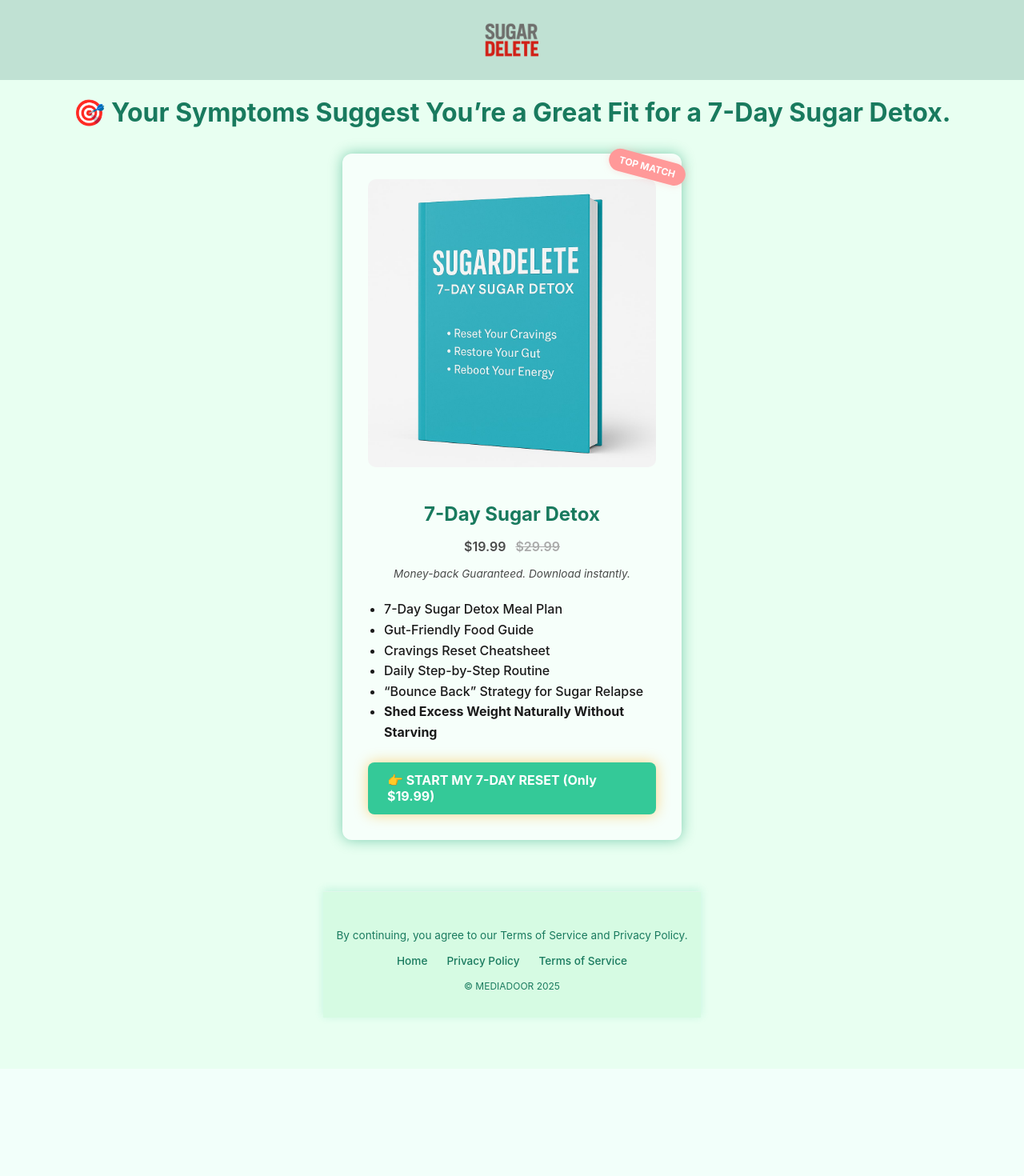
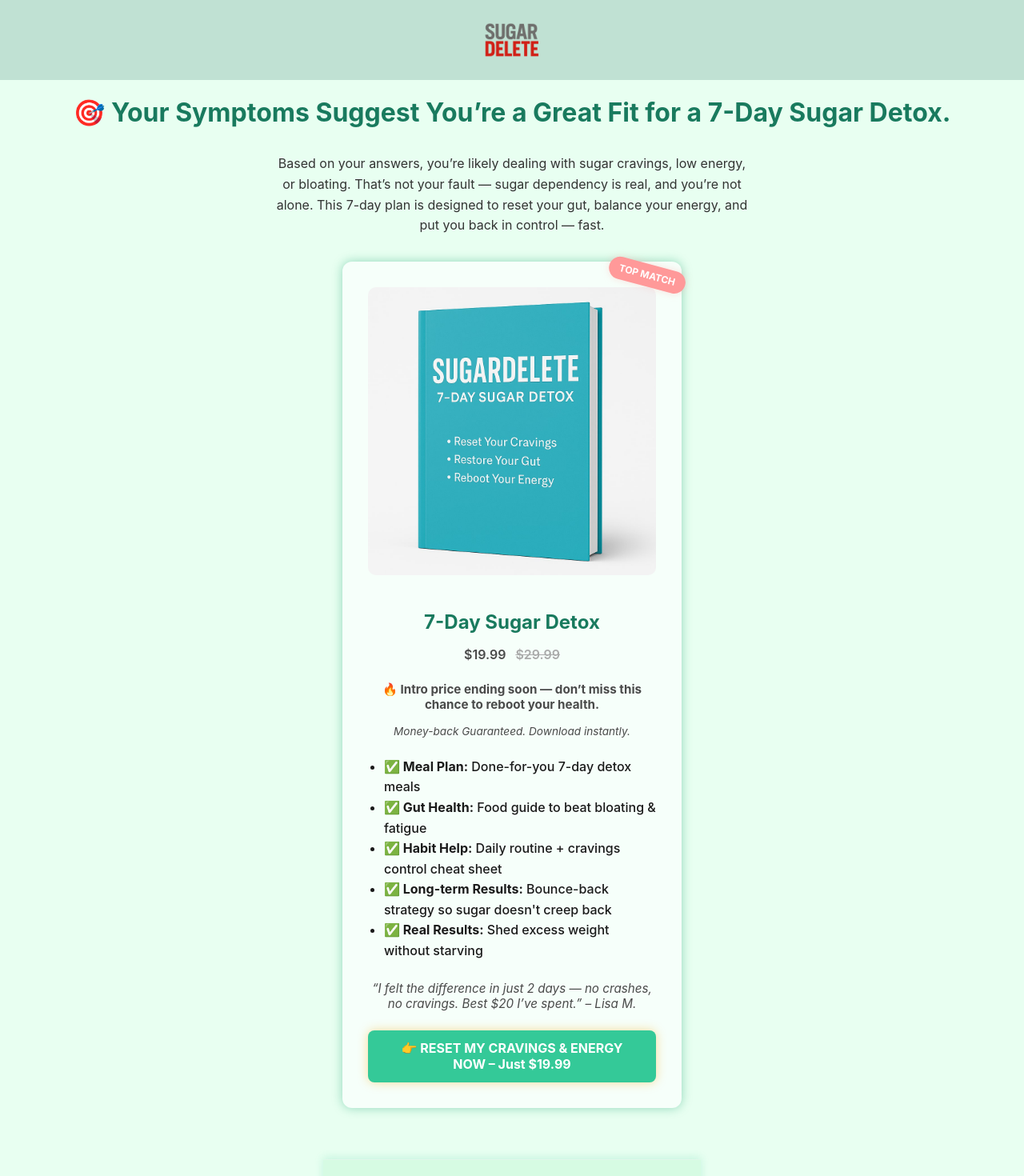
Before and after one commit to ryucraft97/quiz, a React (Create React App) app: page /product in a window 1280 px wide. Shown: the top 1470 px of the page at 80% size. Before the commit the page ends 1336 px from the top, so only its background shows below. Built offline with nearby package versions, Linux system fonts and the light colour scheme.

Commit message:
Update product page layout and styling

```diff
--- a/src/components/ProductPage.css
+++ b/src/components/ProductPage.css
@@ -67,6 +67,7 @@
     margin: 1rem auto 0 auto;
     font-weight: bold;
     animation: glowPulseOrange 2s infinite ease-in-out;
+    text-align: center;
   }
 
   .product-button:hover {
@@ -163,3 +164,29 @@
     box-shadow: 0 0 30px rgba(255, 165, 0, 0.8);
   }
 }
+/* New styles for product intro, urgency note, and testimonial */
+.product-intro {
+  font-size: 1rem;
+  color: #333;
+  margin: 1rem auto 2rem auto;
+  max-width: 600px;
+  text-align: center;
+  line-height: 1.6;
+}
+
+.urgency-note {
+  font-size: 0.95rem;
+  color: #D9534F;
+  font-weight: bold;
+  text-align: center;
+  margin-bottom: 1.5rem;
+}
+
+.testimonial {
+  font-style: italic;
+  font-size: 0.95rem;
+  color: #555;
+  text-align: center;
+  margin-top: 1rem;
+  margin-bottom: 2rem;
+}
--- a/src/components/ProductPage.jsx
+++ b/src/components/ProductPage.jsx
@@ -13,6 +13,9 @@
       <Header />
       <div className="product-content">
         <h1 className="product-title">🎯 Your Symptoms Suggest You’re a Great Fit for a 7-Day Sugar Detox.</h1>
+        <p className="product-intro">
+          Based on your answers, you’re likely dealing with sugar cravings, low energy, or bloating. That’s not your fault — sugar dependency is real, and you’re not alone. This 7-day plan is designed to reset your gut, balance your energy, and put you back in control — fast.
+        </p>
         <div className="product-grid">
           <div className="product-card most-picked">
             <div className="badge">TOP MATCH</div>
@@ -22,15 +25,18 @@
               <p className="product-price">
                 $19.99 <span className="compare-price" style={{ textDecoration: "line-through", color: "#aaa", marginLeft: "0.5rem" }}>$29.99</span>
               </p>
+              <p className="urgency-note">🔥 Intro price ending soon — don’t miss this chance to reboot your health.</p>
               <p className="product-subtext">Money-back Guaranteed. Download instantly.</p>
               <ul className="feature-list">
-                <li>7-Day Sugar Detox Meal Plan</li>
-                <li>Gut-Friendly Food Guide</li>
-                <li>Cravings Reset Cheatsheet</li>
-                <li>Daily Step-by-Step Routine</li>
-                <li>“Bounce Back” Strategy for Sugar Relapse</li>
-                <li><strong>Shed Excess Weight Naturally Without Starving</strong></li>
+                <li><strong>✅ Meal Plan:</strong> Done-for-you 7-day detox meals</li>
+                <li><strong>✅ Gut Health:</strong> Food guide to beat bloating & fatigue</li>
+                <li><strong>✅ Habit Help:</strong> Daily routine + cravings control cheat sheet</li>
+                <li><strong>✅ Long-term Results:</strong> Bounce-back strategy so sugar doesn't creep back</li>
+                <li><strong>✅ Real Results:</strong> Shed excess weight without starving</li>
               </ul>
+              <p className="testimonial">
+                “I felt the difference in just 2 days — no crashes, no cravings. Best $20 I’ve spent.” – Lisa M.
+              </p>
               <a
                 href="https://sugardelete.myshopify.com/checkouts/cn/Z2NwLWV1cm9wZS13ZXN0MTowMUpaOFNLUFY0RTUzTU5aSjc4RVlQM1IzMw?preview_theme_id=180813726019"
                 className="product-button"
@@ -38,7 +44,7 @@
                 rel="noopener noreferrer"
                 style={{ textDecoration: "none" }}
               >
-                👉 START MY 7-DAY RESET (Only $19.99)
+                👉 RESET MY CRAVINGS & ENERGY NOW – Just $19.99
               </a>
             </div>
           </div>
--- a/src/components/Quiz.jsx
+++ b/src/components/Quiz.jsx
@@ -54,12 +54,13 @@
   {
     id: 5,
     type: "choice-list",
-    question: "Have you tried cutting sugar before?",
+    question: "What’s your past experience with sugar detoxes?",
     multiple: true,
     options: [
-      "Yes, but I couldn’t stick with it",
-      "Yes, but I didn’t notice any change",
-      "No, I’ve never seriously tried"
+      "I’ve tried but didn’t stick with it",
+      "I saw some results but it didn’t last",
+      "I’ve never done a sugar detox before",
+      "I’ve been meaning to start but haven’t yet"
     ]
   },
   {
```
